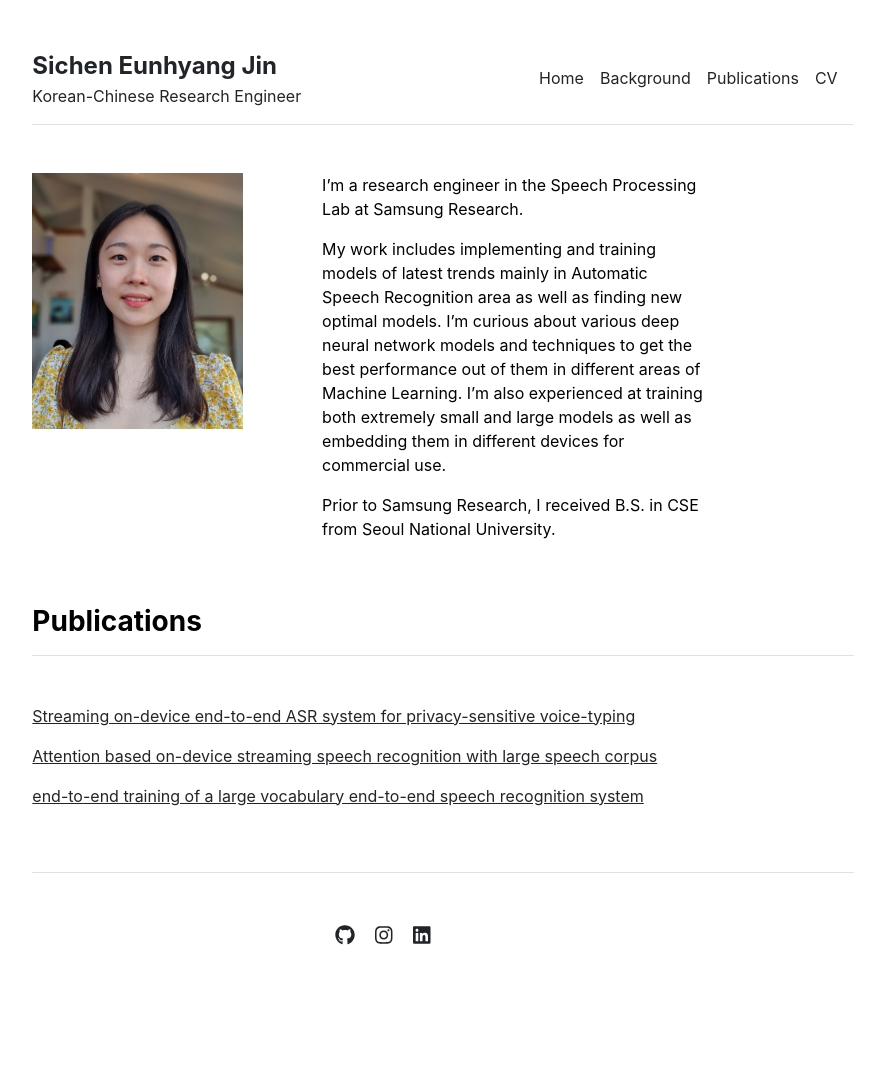
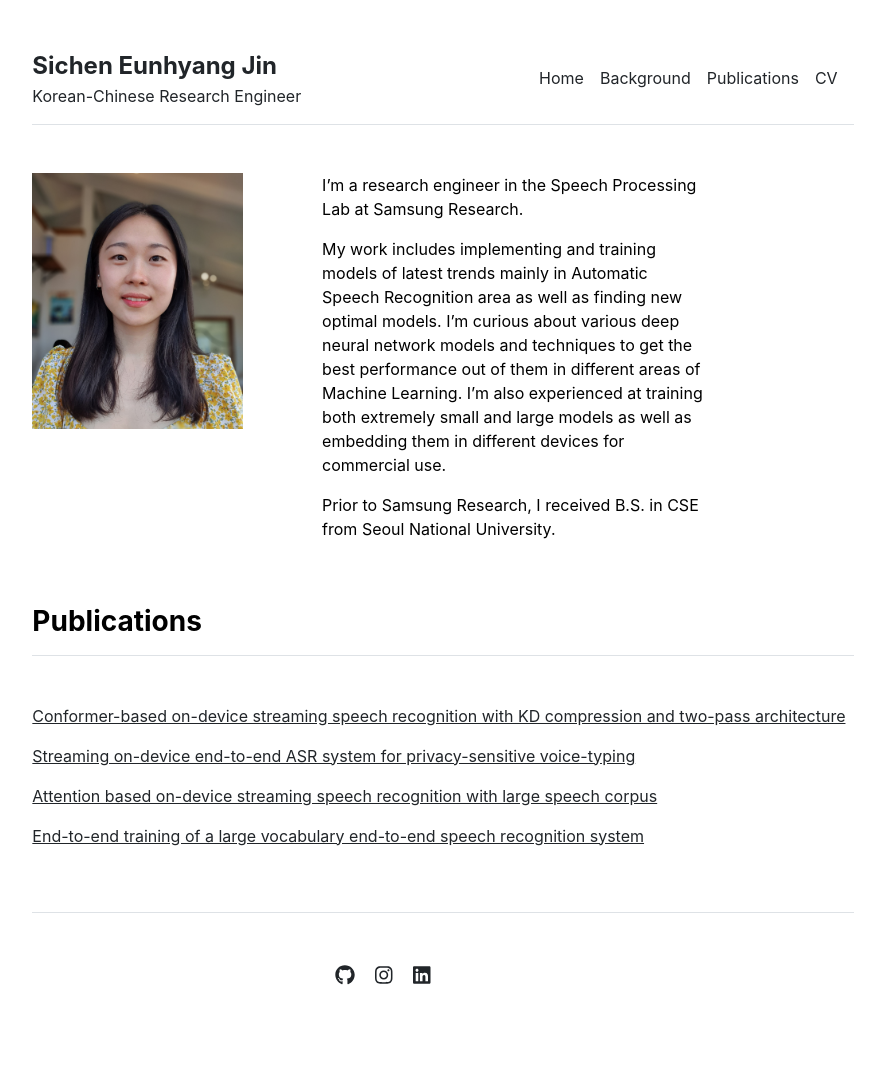
Before and after one commit to chenehk/chenehk.github.io, a Jekyll site: the page built from index.md, in a window 1280 px wide. Shown: the whole page, without its empty margins (197-1082 px from the left). Built offline with Jekyll 4.4.1, drawn with Linux system fonts in a browser that asks for light colours; before the commit the page ends 1047 px from its top, so only the background shows below that.

Commit message:
Update publications.yml

```diff
--- a/_data/publications.yml
+++ b/_data/publications.yml
@@ -1,9 +1,13 @@
 featured:
+- {name: '', url:''}
+- {name: 'Conformer-based on-device streaming speech recognition with KD compression and two-pass architecture', url: 'https://ieeexplore.ieee.org/document/10023291'}
 - {name: 'Streaming on-device end-to-end ASR system for privacy-sensitive voice-typing', url: 'http://www.interspeech2020.org/uploadfile/pdf/Wed-3-9-6.pdf'}
 - {name: 'Attention based on-device streaming speech recognition with large speech corpus', url: 'https://arxiv.org/abs/2001.00577'}
-- {name: 'end-to-end training of a large vocabulary end-to-end speech recognition system', url: 'https://arxiv.org/abs/1912.11040'}
+- {name: 'End-to-end training of a large vocabulary end-to-end speech recognition system', url: 'https://arxiv.org/abs/1912.11040'}
 
 index:
+- {name: '', url:''}
+- {name: 'Conformer-based on-device streaming speech recognition with KD compression and two-pass architecture', url: 'https://ieeexplore.ieee.org/document/10023291'}
 - {name: 'Streaming on-device end-to-end ASR system for privacy-sensitive voice-typing', url: 'http://www.interspeech2020.org/uploadfile/pdf/Wed-3-9-6.pdf'}
 - {name: 'Attention based on-device streaming speech recognition with large speech corpus', url: 'https://arxiv.org/abs/2001.00577'}
-- {name: 'end-to-end training of a large vocabulary end-to-end speech recognition system', url: 'https://arxiv.org/abs/1912.11040'}
+- {name: 'End-to-end training of a large vocabulary end-to-end speech recognition system', url: 'https://arxiv.org/abs/1912.11040'}
```
